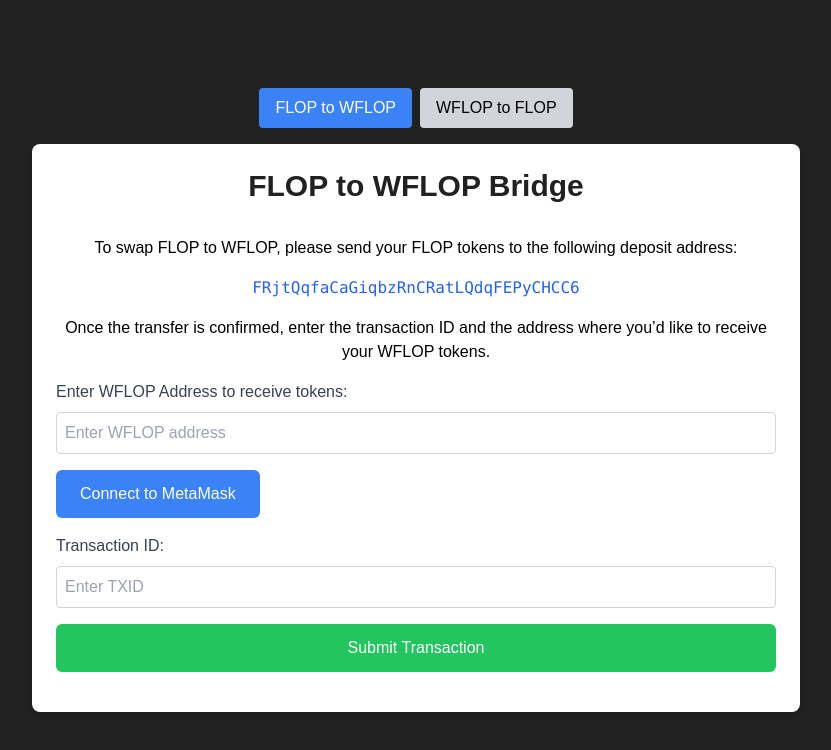
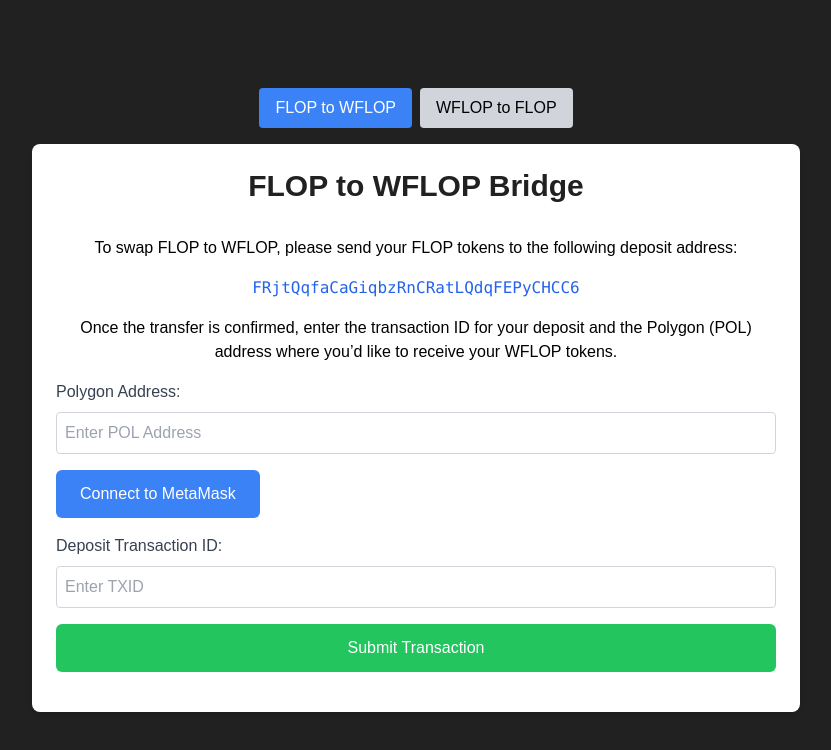
Before and after one commit to TechnoVisionDev/FlopSwap, a Next.js app: page / in a window 1280 px wide. Shown: the top 750 px of the page, without its empty margins (224-1055 px from the left). Built offline with nearby package versions, Linux system fonts and the light colour scheme.

Commit message:
Update instructions:

```diff
--- a/pages/index.js
+++ b/pages/index.js
@@ -117,14 +117,14 @@ export default function Home() {
             </p>
             <p className="font-mono text-blue-600 text-center mb-4">{depositAddress}</p>
             <p className="mb-4 text-center text-black">
-              Once the transfer is confirmed, enter the transaction ID and the address where you’d like to receive your WFLOP tokens.
+              Once the transfer is confirmed, enter the transaction ID for your deposit and the Polygon (POL) address where you’d like to receive your WFLOP tokens.
             </p>
-            <label className="block text-gray-700 mb-2">Enter WFLOP Address to receive tokens:</label>
+            <label className="block text-gray-700 mb-2">Polygon Address:</label>
             <input
               type="text"
               value={targetAddress}
               onChange={(e) => setTargetAddress(e.target.value)}
-              placeholder="Enter WFLOP address"
+              placeholder="Enter POL Address"
               className="w-full text-black p-2 border border-gray-300 rounded mb-4"
               disabled={isLoading}
             />
@@ -139,21 +139,21 @@ export default function Home() {
             </p>
             <p className="font-mono text-blue-600 text-center mb-4">{wfloBurnAddress}</p>
             <p className="mb-4 text-center text-black">
-              Once the transfer is confirmed, enter the transaction ID and the FLOP address where you’d like to receive your tokens.
+              Once the transfer is confirmed, enter the transaction ID for your deposit and the Flopcoin (FLOP) address where you’d like to receive your tokens.
             </p>
-            <label className="block text-gray-700 mb-2">Enter FLOP Address to receive coins:</label>
+            <label className="block text-gray-700 mb-2">Flopcoin Address:</label>
             <input
               type="text"
               value={targetAddress}
               onChange={(e) => setTargetAddress(e.target.value)}
-              placeholder="Enter FLOP address"
+              placeholder="Enter FLOP Address"
               className="w-full text-black p-2 border border-gray-300 rounded mb-4"
               disabled={isLoading}
             />
           </>
         )}
         <form onSubmit={handleSubmit}>
-          <label className="block text-gray-700 mb-2">Transaction ID:</label>
+          <label className="block text-gray-700 mb-2">Deposit Transaction ID:</label>
           <input
             type="text"
             value={txid}
```
